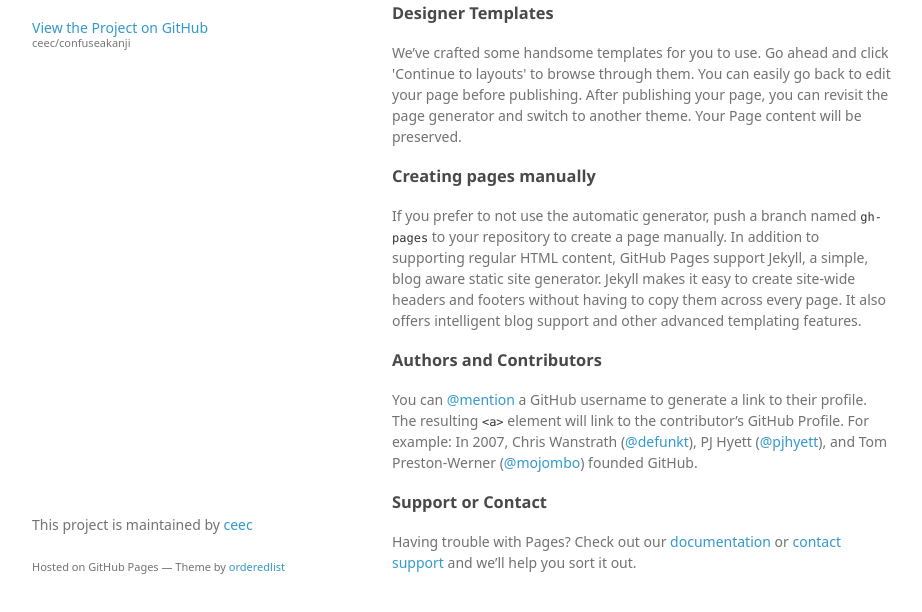
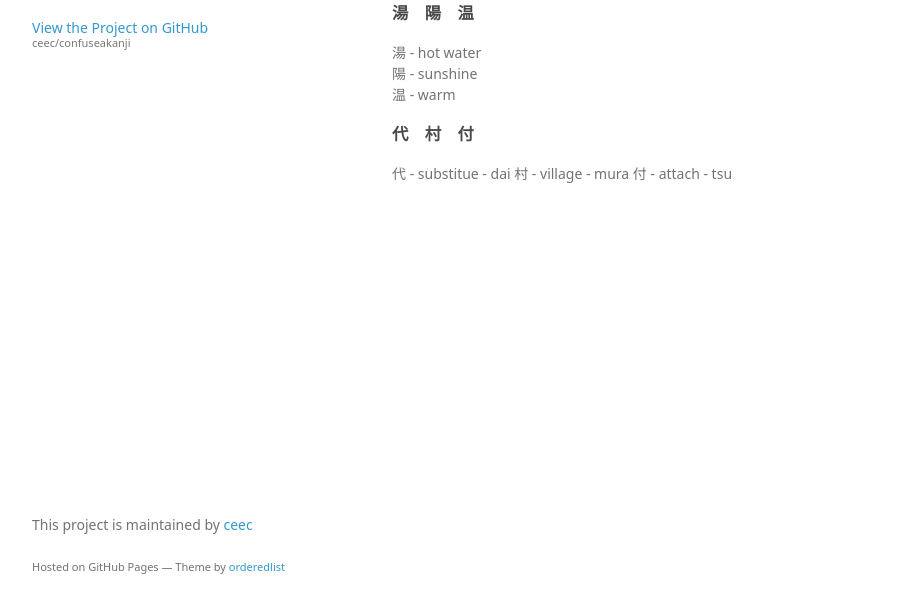
Before and after one commit to ceec/confuseakanji, a plain HTML site: page index.html in a window 1280 px wide. Shown: the part 154-766 px from the top of the page, without its empty margins (178-1100 px from the left). Drawn offline with Linux system fonts and the light colour scheme; a web font is replaced by a local one.

Commit message:
Add Kanji

```diff
--- a/index.html
+++ b/index.html
@@ -26,27 +26,19 @@
             期待 - kitai - expectation<br>
             時期 - jiki - period/season
           </p>
+          <h3>湯　陽　温</h3>
+          <p>
+            湯 - hot water<br>
+            陽 - sunshine<br>
+            温 - warm
+          </p>
+          <h3>代　村　付</h3>
+          <p>
+            代 - substitue - dai
+            村 - village - mura
+            付 - attach - tsu
+          </p>
 
-
-<h3>
-<a id="designer-templates" class="anchor" href="#designer-templates" aria-hidden="true"><span aria-hidden="true" class="octicon octicon-link"></span></a>Designer Templates</h3>
-
-<p>We’ve crafted some handsome templates for you to use. Go ahead and click 'Continue to layouts' to browse through them. You can easily go back to edit your page before publishing. After publishing your page, you can revisit the page generator and switch to another theme. Your Page content will be preserved.</p>
-
-<h3>
-<a id="creating-pages-manually" class="anchor" href="#creating-pages-manually" aria-hidden="true"><span aria-hidden="true" class="octicon octicon-link"></span></a>Creating pages manually</h3>
-
-<p>If you prefer to not use the automatic generator, push a branch named <code>gh-pages</code> to your repository to create a page manually. In addition to supporting regular HTML content, GitHub Pages support Jekyll, a simple, blog aware static site generator. Jekyll makes it easy to create site-wide headers and footers without having to copy them across every page. It also offers intelligent blog support and other advanced templating features.</p>
-
-<h3>
-<a id="authors-and-contributors" class="anchor" href="#authors-and-contributors" aria-hidden="true"><span aria-hidden="true" class="octicon octicon-link"></span></a>Authors and Contributors</h3>
-
-<p>You can <a href="https://help.github.com/articles/basic-writing-and-formatting-syntax/#mentioning-users-and-teams" class="user-mention">@mention</a> a GitHub username to generate a link to their profile. The resulting <code>&lt;a&gt;</code> element will link to the contributor’s GitHub Profile. For example: In 2007, Chris Wanstrath (<a href="https://github.com/defunkt" class="user-mention">@defunkt</a>), PJ Hyett (<a href="https://github.com/pjhyett" class="user-mention">@pjhyett</a>), and Tom Preston-Werner (<a href="https://github.com/mojombo" class="user-mention">@mojombo</a>) founded GitHub.</p>
-
-<h3>
-<a id="support-or-contact" class="anchor" href="#support-or-contact" aria-hidden="true"><span aria-hidden="true" class="octicon octicon-link"></span></a>Support or Contact</h3>
-
-<p>Having trouble with Pages? Check out our <a href="https://help.github.com/pages">documentation</a> or <a href="https://github.com/contact">contact support</a> and we’ll help you sort it out.</p>
       </section>
       <footer>
         <p>This project is maintained by <a href="https://github.com/ceec">ceec</a></p>
```
